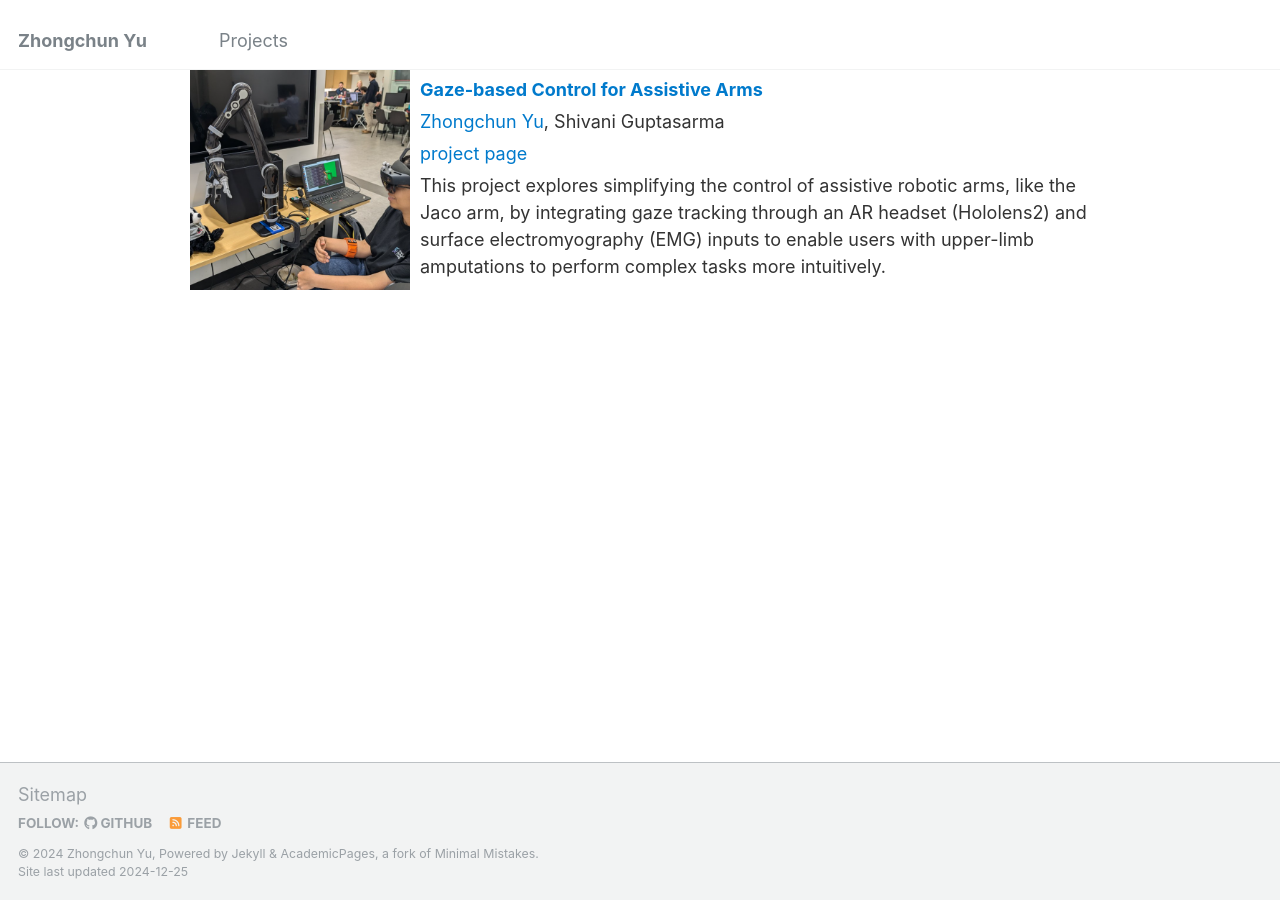
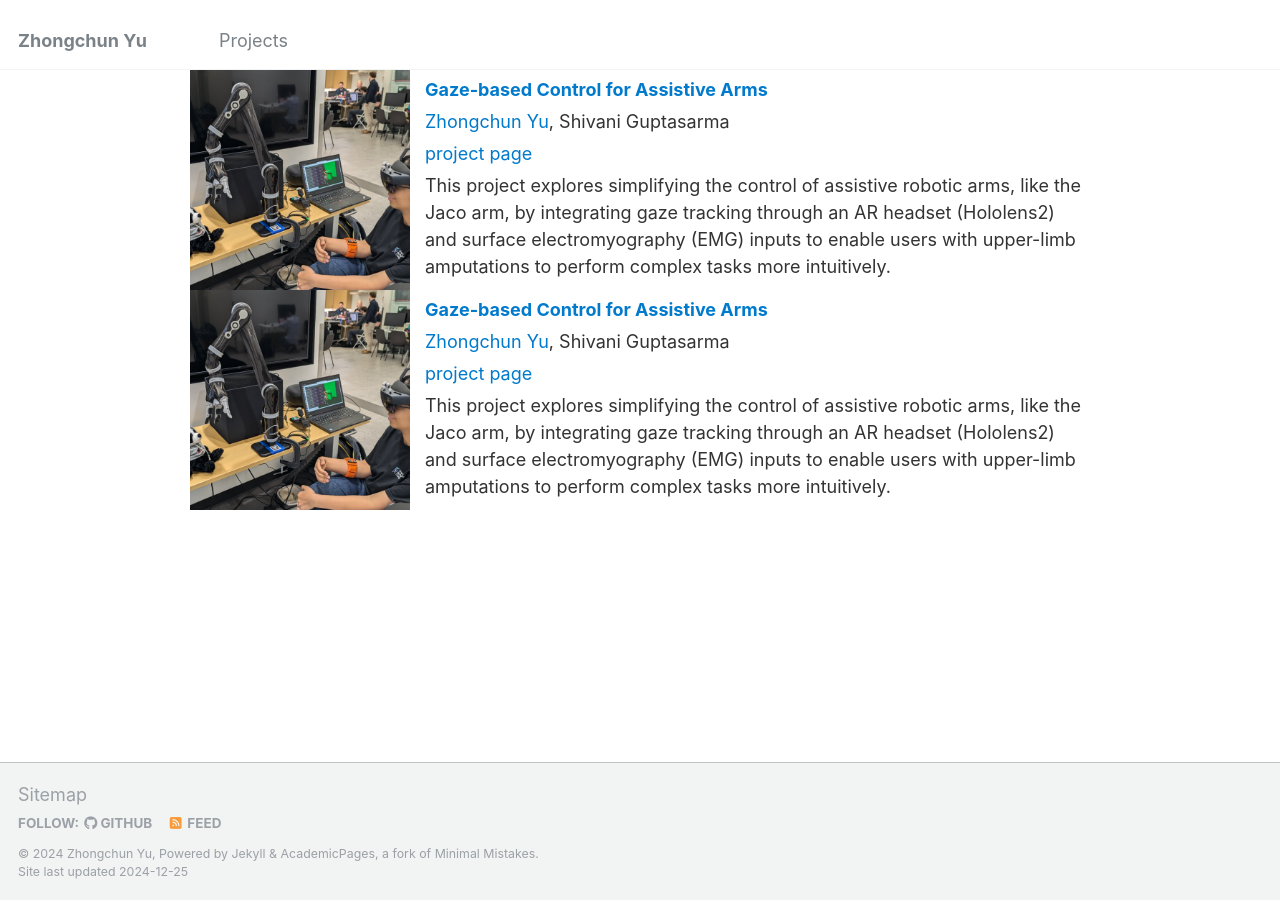
Before and after one commit to yuzhongchun17/yuzhongchun17.github.io, a Jekyll site: the page built from _pages/research.html, in a window 1280 px wide. Built offline with Jekyll 4.4.1, drawn with Linux system fonts in a browser that asks for light colours.

Commit message:
Update research.html

```diff
--- a/_pages/research.html
+++ b/_pages/research.html
@@ -24,7 +24,6 @@ permalink: /research/
       vertical-align: middle;
       border: none; /* Remove cell borders */
       padding: 0; /* Remove padding around cells */
-
     }
 
     .research-table tr {
@@ -39,9 +38,7 @@ permalink: /research/
       align-items: center;
       justify-content: center;
       overflow: hidden; /* Crop overflowing content */
-      margin-right: 10px; /* Add spacing between image and text */
-      padding: 10px; /* Add padding around the image */
-      box-sizing: border-box; /* Include padding in the element's total size */
+      margin-right: 15px; /* Add spacing between image and text */
     }
 
     .research-media img {
@@ -152,6 +149,31 @@ permalink: /research/
       </td>
     </tr>
     <!-- Add additional rows for more research projects in the same format -->
+    <!-- Second Research Project -->
+    <tr onmouseout="cat4d_stop()" onmouseover="cat4d_start()">
+      <td class="research-media">
+        <div class="media-container" id="cat4d_image">
+          <video width="100%" height="100%" muted autoplay loop>
+            <source src="images/cat4d.mp4" type="video/mp4">
+            Your browser does not support the video tag.
+          </video>
+        </div>
+        <img src="/images/gaze.png" alt="gaze_based_control thumbnail">
+      </td>
+      <td class="research-content">
+        <a href="https://src.stanford.edu/demo/gaze-based-control-for-assistive-arms" class="research-title">
+          Gaze-based Control for Assistive Arms
+        </a>
+        <p class="research-authors">
+          <a href="https://yuzhongchun17.github.io/">Zhongchun Yu</a>, Shivani Guptasarma
+        </p>
+        <p class="research-links">
+          <a href="https://src.stanford.edu/demo/gaze-based-control-for-assistive-arms">project page</a>
+        </p>
+        <p class="research-description">
+          This project explores simplifying the control of assistive robotic arms, like the Jaco arm, by integrating gaze tracking through an AR headset (Hololens2) and surface electromyography (EMG) inputs to enable users with upper-limb amputations to perform complex tasks more intuitively.        </p>
+      </td>
+    </tr>
   </table>
 
   <script>
```
